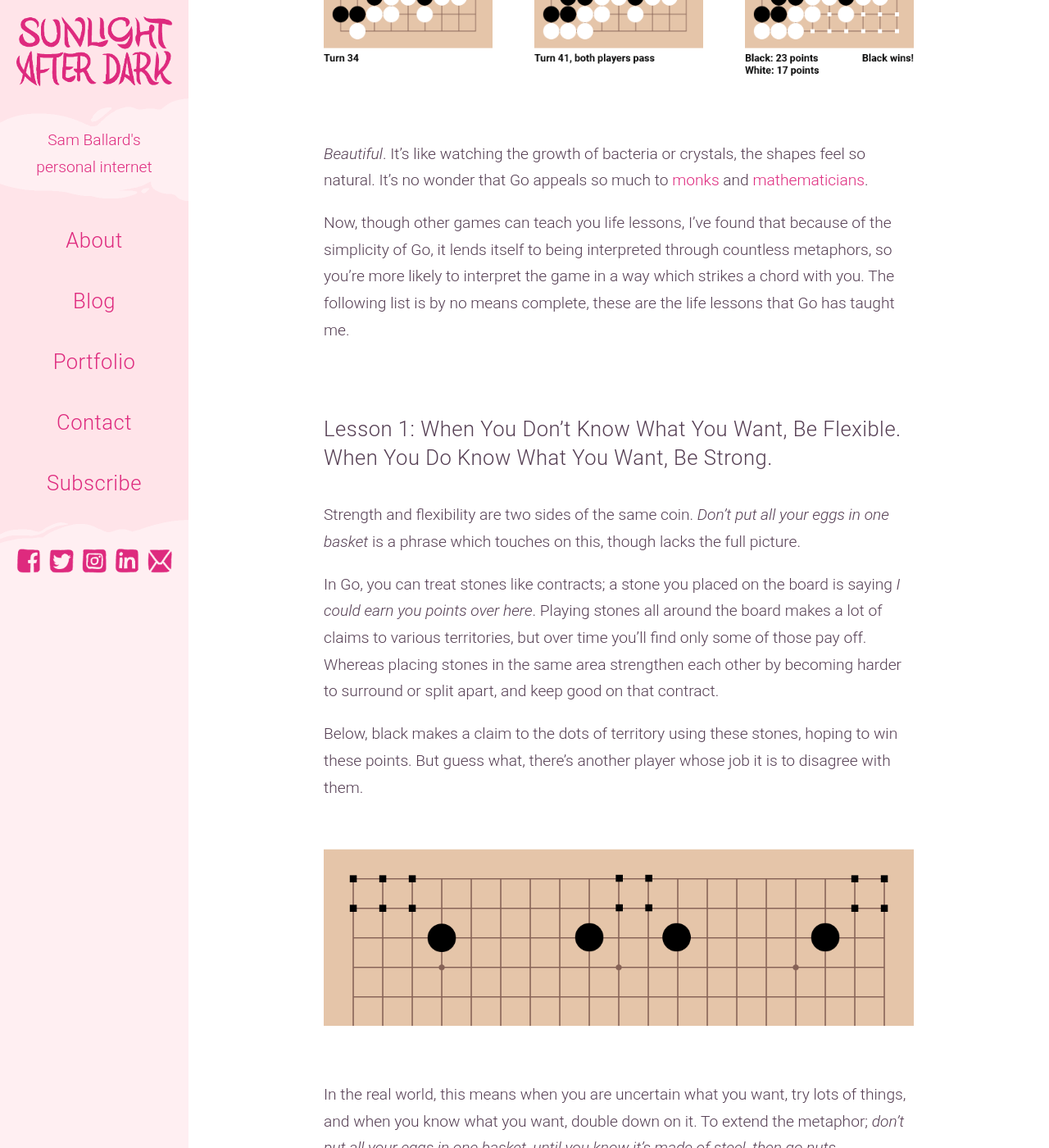
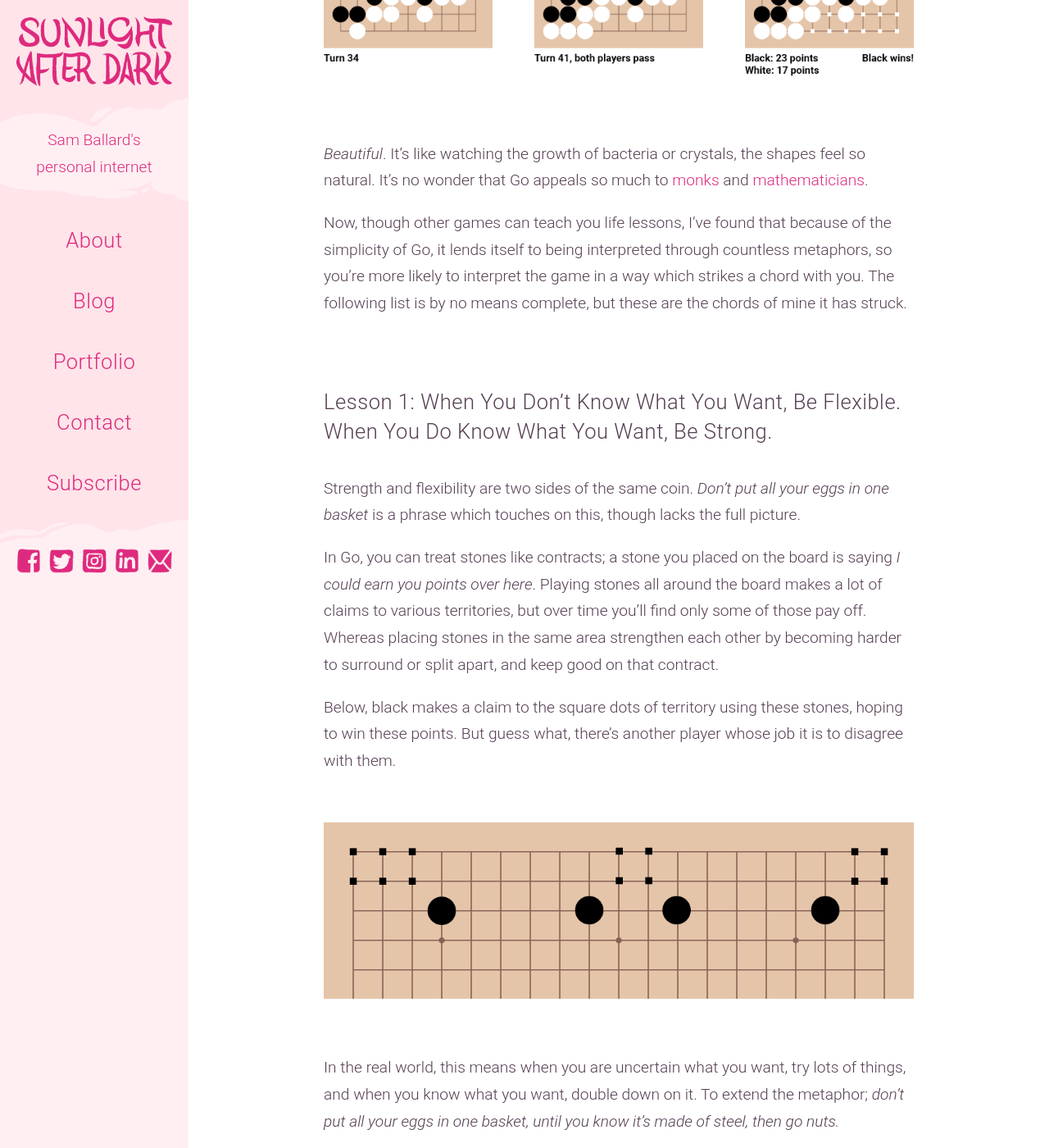
Before and after one commit to BaronBlackmore/SunlightAfterDark, a Jekyll site: the page built from _posts/2021-05-20-3-life-lessons-from-a-board-game.md, in a window 1280 px wide and 1400 px high, scrolled down 2260 px. Shown: the whole window at 82% size. Built offline with Jekyll 4.4.1, drawn with Linux system fonts in a browser that asks for light colours; comment, search, counter and statistics services are not loaded; some of the changed text lies outside the part shown.

Commit message:
Update 2021-05-20-3-life-lessons-from-a-board-game.md

```diff
--- a/_posts/2021-05-20-3-life-lessons-from-a-board-game.md
+++ b/_posts/2021-05-20-3-life-lessons-from-a-board-game.md
@@ -27,7 +27,7 @@ Here are some snapshots from how a small game could play out:
 
 *Beautiful*. It’s like watching the growth of bacteria or crystals, the shapes feel so natural. It’s no wonder that Go appeals so much to [monks](https://tricycle.org/magazine/the-game-go/) and [mathematicians](https://deepmind.com/research/case-studies/alphago-the-story-so-far).
 
-Now, though other games can teach you life lessons, I’ve found that because of the simplicity of Go, it lends itself to being interpreted through countless metaphors, so you’re more likely to interpret the game in a way which strikes a chord with you. The following list is by no means complete, these are the life lessons that Go has taught me.
+Now, though other games can teach you life lessons, I’ve found that because of the simplicity of Go, it lends itself to being interpreted through countless metaphors, so you’re more likely to interpret the game in a way which strikes a chord with you. The following list is by no means complete, but these are the chords of mine it has struck.
 
 
 
@@ -37,7 +37,7 @@ Strength and flexibility are two sides of the same coin. *Don’t put all your e
 
 In Go, you can treat stones like contracts; a stone you placed on the board is saying *I could earn you points over here*. Playing stones all around the board makes a lot of claims to various territories, but over time you’ll find only some of those pay off. Whereas placing stones in the same area strengthen each other by becoming harder to surround or split apart, and keep good on that contract.
 
-Below, black makes a claim to the dots of territory using these stones, hoping to win these points. But guess what, there’s another player whose job it is to disagree with them.
+Below, black makes a claim to the square dots of territory using these stones, hoping to win these points. But guess what, there’s another player whose job it is to disagree with them.
 
 ![Some examples of terriroty](/images/go-possibles.png)
 
@@ -61,7 +61,7 @@ If you have options, opportunity lies everywhere, but picking one direction will
 
 If you decide earlier than you need to, you will lose the chance to change your mind in the period before all options become unavailable.
 
-In the example below, white has played the stone at A, threatening to take a large territory on the top right side, and you have a number of choices to deal with it directly (numbered 1 to 5). However, making a decision now will have major repercussions for the rest of the board, and more importantly, *it isn’t urgent.* So instead, black plays elsewhere and thinks about claiming territory at B. The outcome of the little fight over territory leads to a situation where a stone placed at C would help score black 4 points in the center and directly put pressure on A.
+In the example below, white has played the stone at A, threatening to take a large territory on the top right side, and you have a number of choices to deal with it directly (numbered 1 to 5). However, making a decision now will have major repercussions for the rest of the board, and more importantly, *it isn’t urgent.* So instead, black plays elsewhere and thinks about claiming territory at B. The outcome of the little fight over territory leads to a situation where a stone placed at C would help score black 4 points in the center *and* directly put pressure on A.
 
 ![possible sequence](/images/go-decision.png)
 
```
